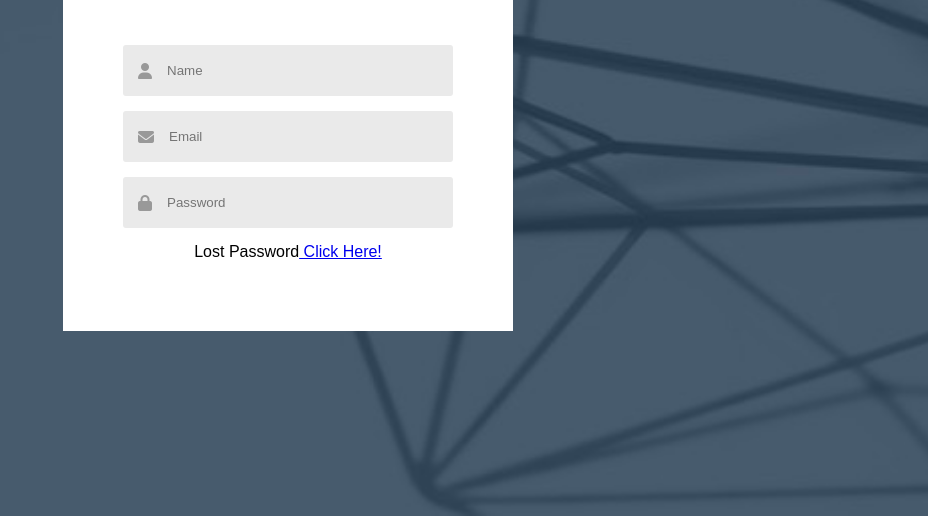
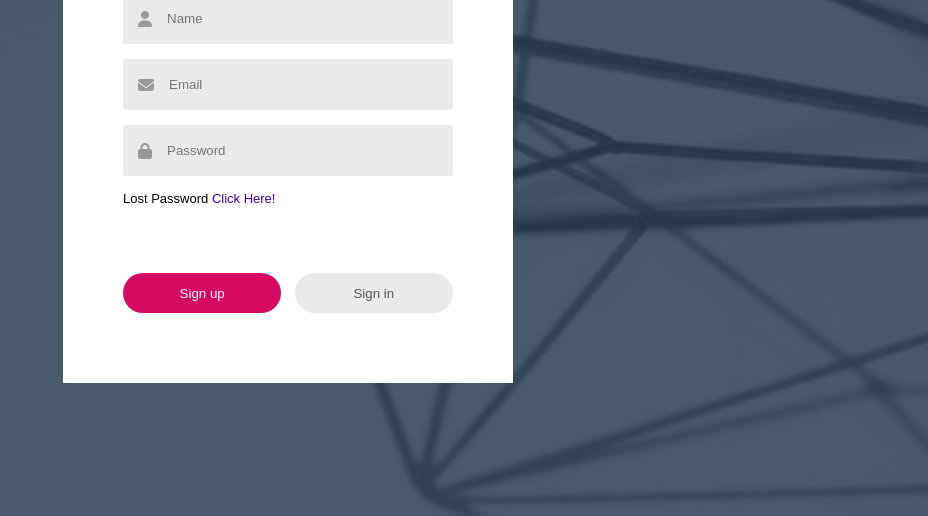
Before and after one commit to MohamadDibassy/Payment-App, a plain HTML site: page SIGNUP-LOGIN/index.html in a window 1280 px wide. Shown: the part 284-800 px from the top of the page, without its empty margins (352-1280 px from the left). Drawn offline with Linux system fonts and the light colour scheme.

Commit message:
feat: complete registration form

```diff
--- a/SIGNUP-LOGIN/index.html
+++ b/SIGNUP-LOGIN/index.html
@@ -10,10 +10,10 @@
   <body>
     <div class="container">
         <div class="form-box">
-            <h1>Sign Up</h1>
+            <h1 id="tittle">Sign Up</h1>
             <form>
                 <div class="input-group">
-                    <div class="input-field">
+                    <div class="input-field" id="nameField">
                     <i class="fa-solid fa-user"></i>
                     <input type="text" placeholder="Name">
                     </div>
@@ -29,9 +29,35 @@
                     </div>
                     <p>Lost Password<a href="#"> Click Here!</a></p>
                 </div>
+                <div class="btn-field">
+                  <button type="button" id="signUpBtn">Sign up</button>
+                  <button type="button" id="signinBtn" class="disable">Sign in</button>
+                </div>
             </form>
         </div>
     </div>
 
+    <script>
+      let signupBtn = document.getElementById("signUpBtn");
+      let signinBtn = document.getElementById("signinBtn");
+      let nameField = document.getElementById("nameField");
+      let tittle = document.getElementById("tittle");
+
+      signinBtn.onclick = function(){
+        nameField.style.maxHeight = "0";
+        tittle.innerHTML = "Sign In";
+        signupBtn.classList.add("disable");
+        signinBtn.classList.remove("disable");
+      }
+
+      signupBtn.onclick = function(){
+        nameField.style.maxHeight = "60px";
+        tittle.innerHTML = "Sign Up";
+        signupBtn.classList.remove("disable");
+        signinBtn.classList.add("disable");
+      }
+
+    </script>
+
   </body>
 </html>
--- a/SIGNUP-LOGIN/style.css
+++ b/SIGNUP-LOGIN/style.css
@@ -50,6 +50,9 @@
     border-radius: 3px;
     display: flex;
     align-items: center;
+    max-height: 65px;
+    transition: max-height 0.5s;
+    overflow: hidden;
 }
 
 input{
@@ -64,3 +67,41 @@ input{
     margin-left: 15px;
     color: #999;
 }
+
+form p{
+    text-align: left;
+    font-size: 13px;
+}
+
+form p a{
+    text-decoration: none;
+    color: #3c00a0;
+}
+
+.btn-field{
+    width:100%;
+    display:flex;
+    justify-content: space-between;
+}
+
+.btn-field button{
+    flex-basis: 48%;
+    background:#d50a62;
+    color: #fff;
+    height: 40px;
+    border-radius: 20px;
+    border: 0;
+    outline: 0;
+    cursor: pointer;
+    transition: background 1s;
+
+}
+
+.input-group{
+    height: 280px;
+}
+
+.btn-field button.disable{
+    background: #eaeaea;
+    color: #555;
+}
```
Also changed, not shown: 1 other file.
